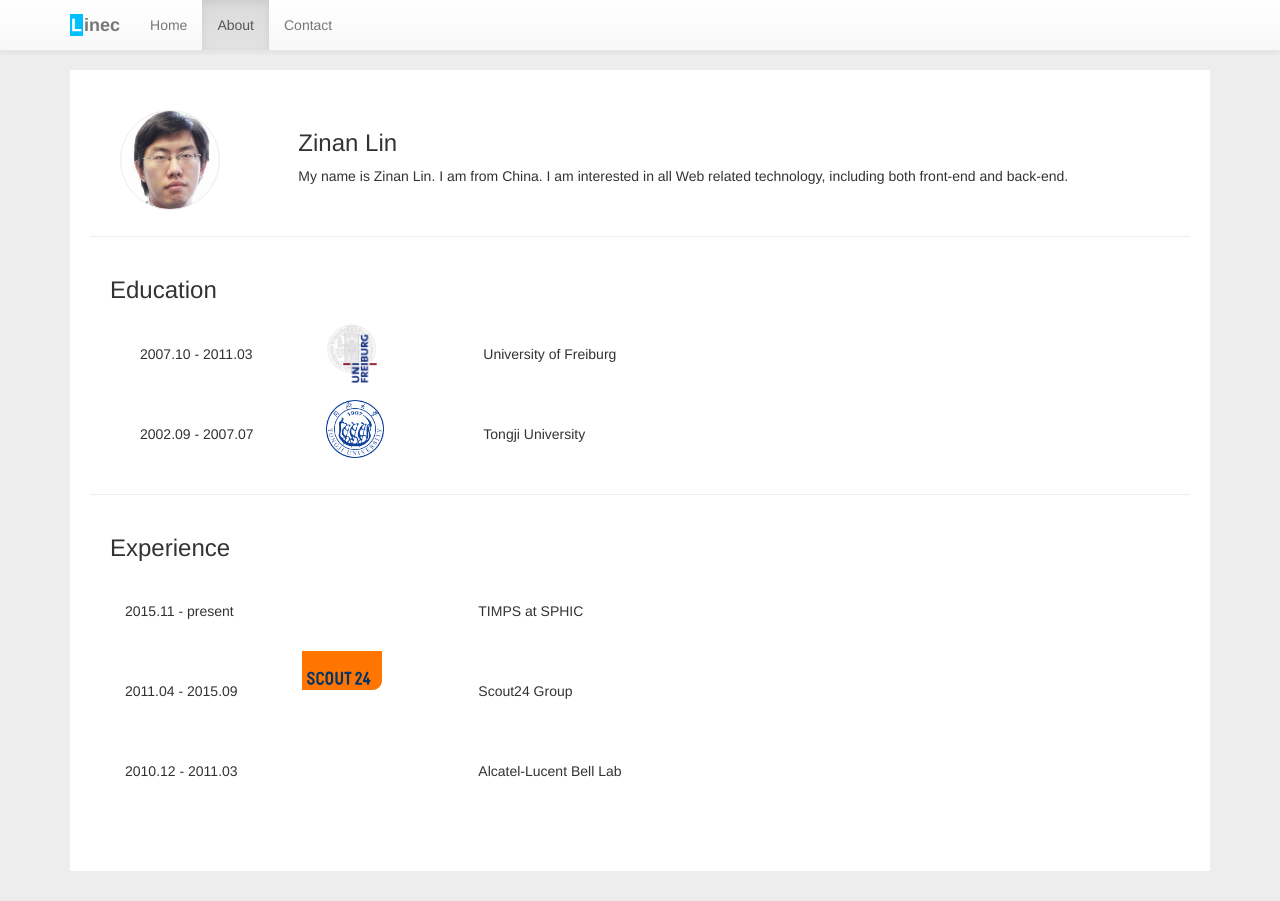
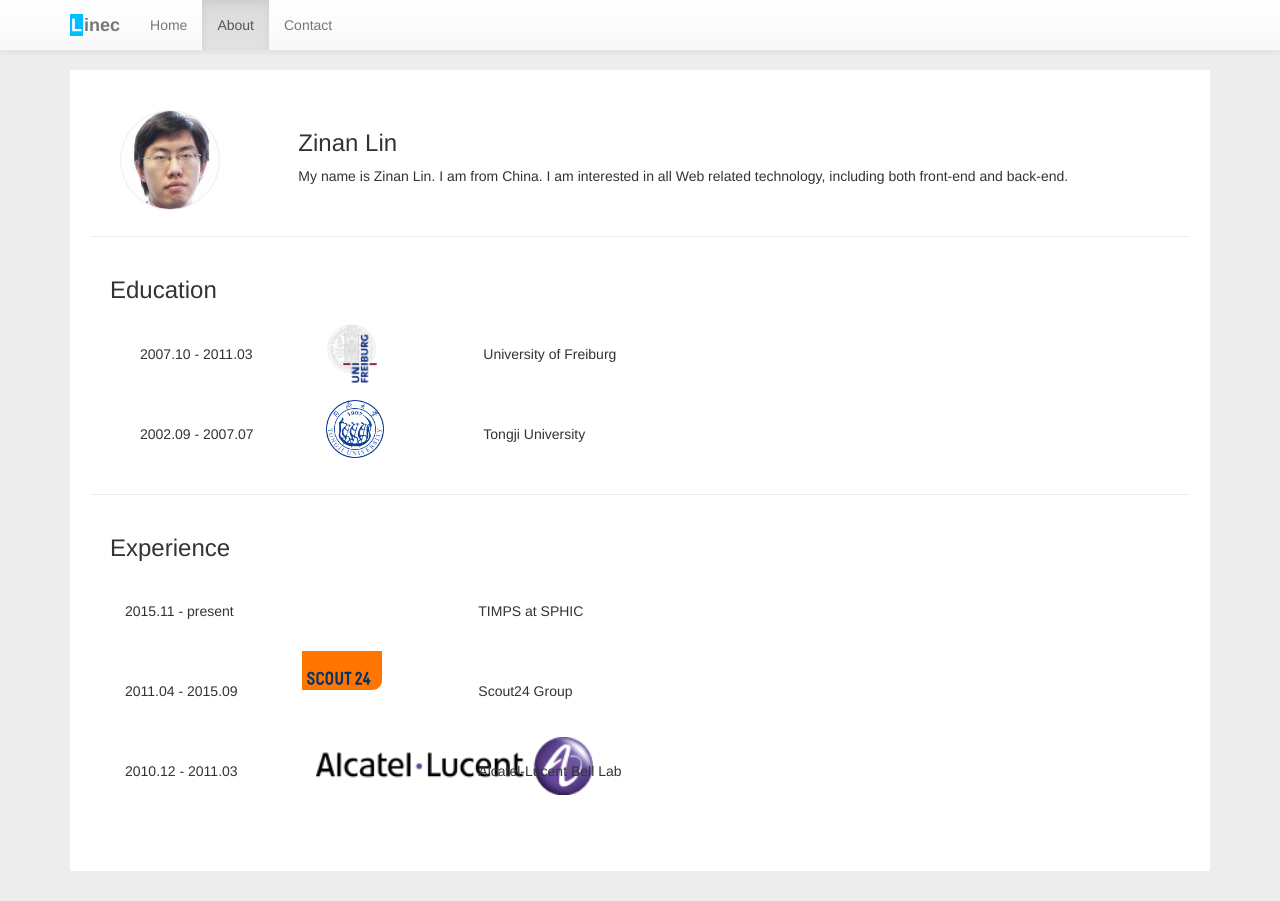
Before and after one commit to simonlzn/simonlzn.github.io, a Jekyll site: the page built from about.html, in a window 1280 px wide. Built offline with Jekyll 4.4.1, drawn with Linux system fonts in a browser that asks for light colours.

Commit message:
minor fix

```diff
--- a/about.html
+++ b/about.html
@@ -69,7 +69,7 @@
             2010.12 - 2011.03
         </div>
         <div class="col-lg-2">
-            <!--<img src="../images/tongji.png" class="tongji">-->
+            <img src="/images/alcatel.png" class="tongji">
         </div>
         <div class="col-lg-8 vertical-align">
             Alcatel-Lucent Bell Lab
```
Also changed, not shown: images/alcatel.png (added), images/sphic.jpg (added).
